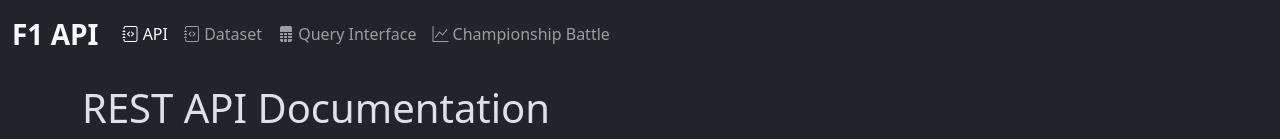
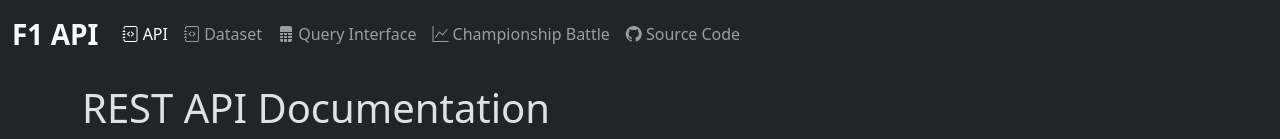
Before and after one commit to mauro-farina/F1data, a website with bundled scripts: page app/public/index.html in a window 1280 px wide. Shown: the top 139 px of the page. Built offline with nearby package versions, Linux system fonts and the light colour scheme.

Commit message:
add link to github repo in nav

```diff
--- a/app/public/index.html
+++ b/app/public/index.html
@@ -68,6 +68,10 @@
                             <a class="nav-link" :class="{active : currentPath.includes('championshipBattleChart')}"
                             href="#/championshipBattleChart"><i class="bi bi-graph-up"></i> Championship Battle</a>
                         </li>
+                        <li class="nav-item">
+                            <a class="nav-link" href="https://github.com/mauro-farina/f1-app-demo" target="_blank">
+                                <i class="bi bi-github"></i> Source Code</a>
+                        </li>
                     </ul>
                 </div>
             </div>
```
